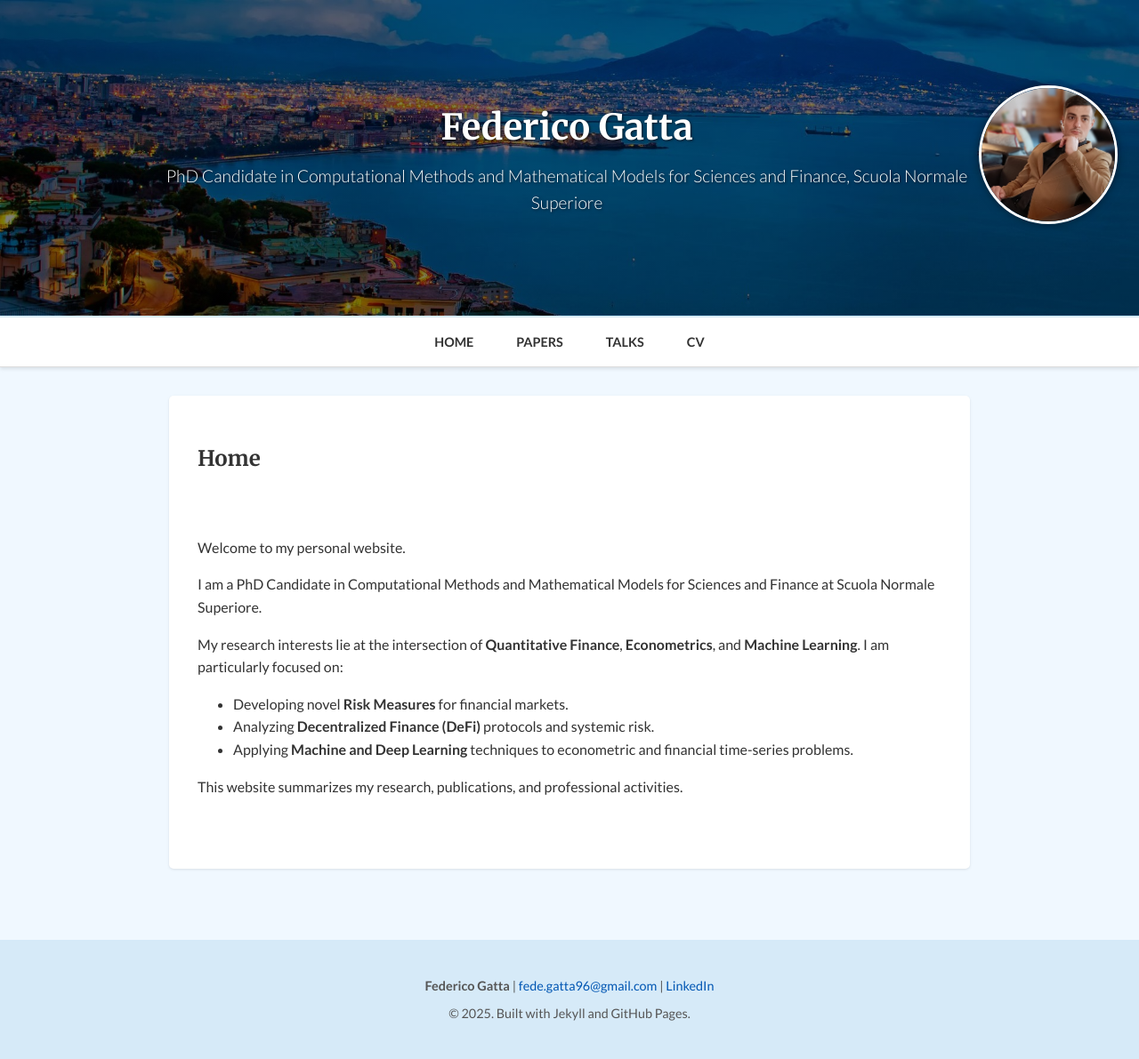
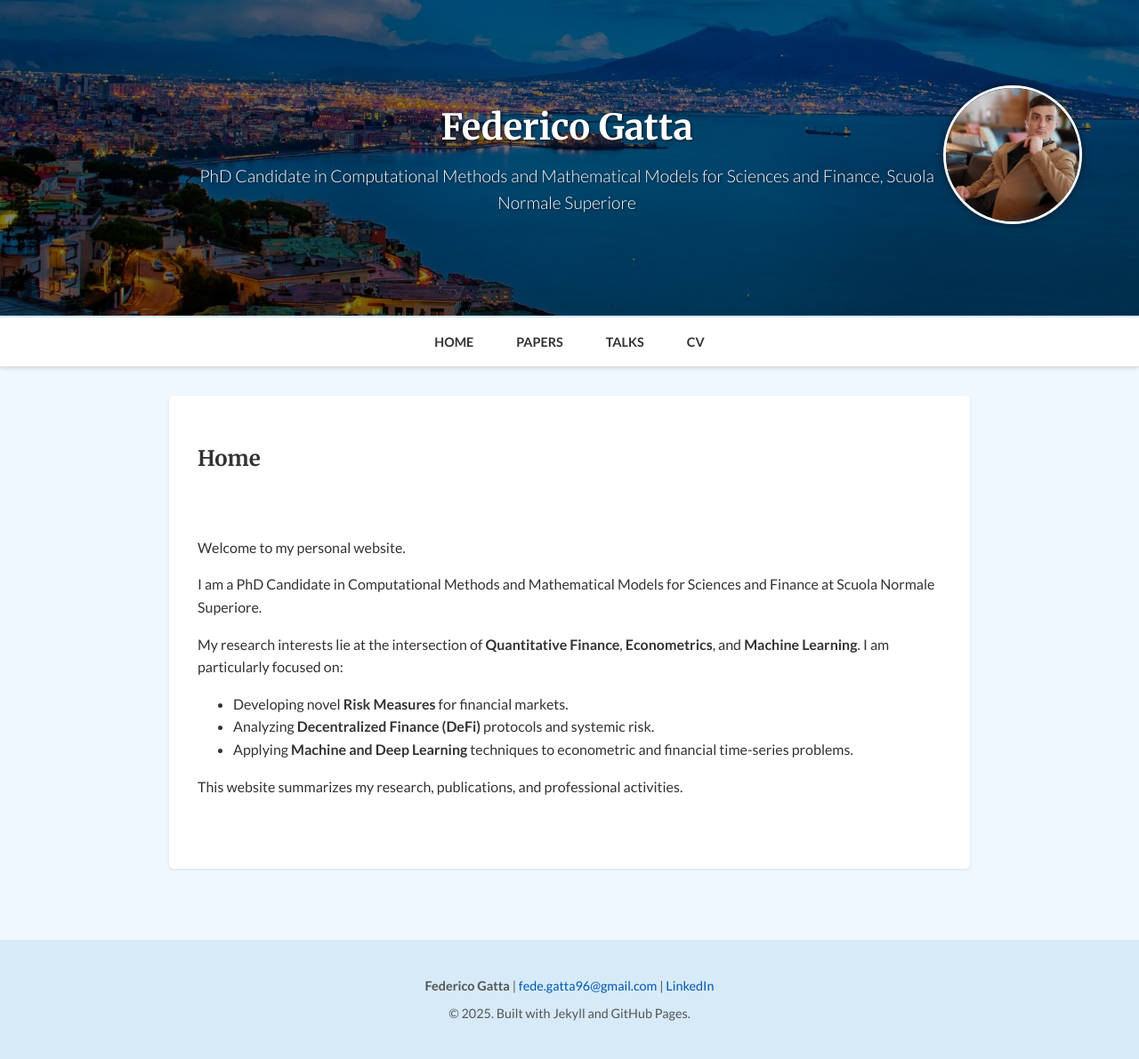
Before and after one commit to fede-gatta/fede-gatta.github.io, a Jekyll site: the page built from index.md, in a window 1280 px wide. Shown: the whole page at 89% size. Built offline with Jekyll 4.4.1, drawn with Linux system fonts in a browser that asks for light colours.

Commit message:
Update style.scss

```diff
--- a/assets/css/style.scss
+++ b/assets/css/style.scss
@@ -52,7 +52,7 @@ a {
   background-image: linear-gradient(rgba(0, 0, 0, 0.5), rgba(0, 0, 0, 0.5)), url('{{ "/assets/img/header-bg.jpg" | relative_url }}');
   background-size: cover;
   background-position: center;
-  padding: 6rem 1.5rem;
+  padding: 6rem 4rem;
   display: flex;
   align-items: center;
   justify-content: space-between;
```
